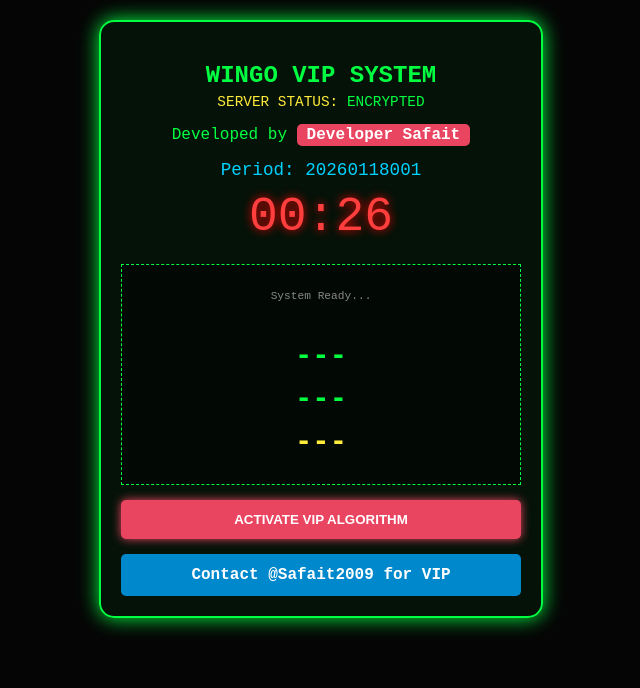
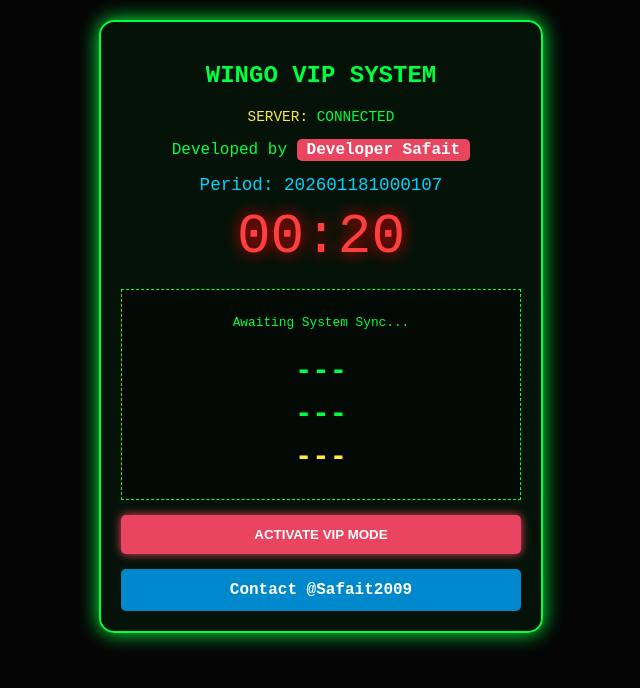
Before and after one commit to md0972541-del/Dk-win-hack-, a plain HTML site: page index.html in a window 1280 px wide. Shown: the whole page, without its empty margins (319-959 px from the left). Drawn offline with Linux system fonts and the light colour scheme.

Commit message:
Update index.html

```diff
--- a/index.html
+++ b/index.html
@@ -7,88 +7,95 @@
         body { font-family: 'Courier New', Courier, monospace; background-color: #050505; color: #00ff41; margin: 0; padding: 20px; text-align: center; }
         .box { border: 2px solid #00ff41; padding: 20px; border-radius: 15px; background: rgba(0, 255, 65, 0.05); box-shadow: 0 0 20px #00ff41; max-width: 400px; margin: auto; }
         .dev-name { color: #fff; background: #e94560; padding: 2px 10px; border-radius: 5px; font-weight: bold; }
-        .timer { font-size: 3em; margin: 10px 0; color: #ff3e3e; text-shadow: 0 0 10px red; }
+        .timer { font-size: 3.5em; margin: 10px 0; color: #ff3e3e; text-shadow: 0 0 15px red; }
         .vip-status { font-size: 0.9em; color: #ffeb3b; margin-bottom: 10px; }
         .result-box { margin-top: 20px; border: 1px dashed #00ff41; padding: 15px; background: rgba(0,0,0,0.5); }
         .signal { font-size: 1.8em; font-weight: bold; display: block; margin: 10px 0; }
         .btn-vip { background-color: #e94560; color: white; border: none; padding: 12px 25px; border-radius: 5px; font-weight: bold; cursor: pointer; margin-top: 15px; box-shadow: 0 0 10px #e94560; width: 100%; }
         .btn-telegram { background-color: #0088cc; color: white; border: none; padding: 12px 20px; border-radius: 5px; text-decoration: none; display: inline-block; margin-top: 15px; font-size: 1em; font-weight: bold; width: 90%; }
-        #log { font-size: 0.7em; color: #888; margin-top: 10px; height: 40px; overflow: hidden; }
+        #log { font-size: 0.8em; color: #00ff41; margin-top: 10px; height: 30px; }
     </style>
 </head>
 <body>
 
 <div class="box">
-    <h2 style="margin-bottom: 5px;">WINGO VIP SYSTEM</h2>
-    <div class="vip-status">SERVER STATUS: <span style="color: #00ff41;">ENCRYPTED</span></div>
+    <h2>WINGO VIP SYSTEM</h2>
+    <div class="vip-status">SERVER: <span style="color: #00ff41;">CONNECTED</span></div>
     <p>Developed by <span class="dev-name">Developer Safait</span></p>
 
-    <div style="font-size: 1.1em; color: #00d2ff;">Period: <span id="period">20260118001</span></div>
-    <div class="timer" id="timer">00:30</div>
+    <div style="font-size: 1.1em; color: #00d2ff;">Period: <span id="period">Loading...</span></div>
+    <div class="timer" id="timer">00:00</div>
 
     <div class="result-box">
-        <div id="log">System Ready...</div>
+        <div id="log">Awaiting System Sync...</div>
         <span class="signal" id="color-sig">---</span>
         <span class="signal" id="bs-sig">---</span>
         <span class="signal" id="num-sig" style="color: #ffeb3b;">---</span>
     </div>
 
-    <button class="btn-vip" onclick="activateVIP()">ACTIVATE VIP ALGORITHM</button>
-
-    <a href="https://t.me/Safait2009" class="btn-telegram">Contact @Safait2009 for VIP</a>
+    <button class="btn-vip" onclick="activateVIP()">ACTIVATE VIP MODE</button>
+    <a href="https://t.me/Safait2009" class="btn-telegram">Contact @Safait2009</a>
 </div>
 
 <script>
-    let timeLeft = 30;
-    let period = 20260118001;
     let isVipActive = false;
+    let lastProcessedPeriod = "";
+
+    function updateClock() {
+        const now = new Date();
+        const seconds = now.getSeconds();
+        const minutes = now.getMinutes();
+        const hours = now.getHours();
+
+        // ৩০ সেকেন্ডের গেমের জন্য টাইমার সেট করা (৩০ থেকে ০ উল্টো গণনা)
+        let remainingSeconds = 30 - (seconds % 30);
+        document.getElementById('timer').innerText = "00:" + (remainingSeconds < 10 ? "0" + remainingSeconds : remainingSeconds);
+
+        // আজকের তারিখ অনুযায়ী পিরিয়ড নম্বর তৈরি (YYYYMMDD + বর্তমান মিনিট)
+        const yyyy = now.getFullYear();
+        const mm = String(now.getMonth() + 1).padStart(2, '0');
+        const dd = String(now.getDate()).padStart(2, '0');
+        const totalMinutes = (hours * 60) + minutes;
+        const currentPeriod = `${yyyy}${mm}${dd}1000${totalMinutes}`;
+
+        document.getElementById('period').innerText = currentPeriod;
+
+        // যখনই নতুন পিরিয়ড শুরু হবে (৩০ বা ০ সেকেন্ডে), সিগন্যাল আপডেট হবে
+        if (remainingSeconds === 30 && lastProcessedPeriod !== currentPeriod) {
+            lastProcessedPeriod = currentPeriod;
+            generateSignal();
+        }
+    }
 
     function activateVIP() {
         let log = document.getElementById('log');
-        log.style.color = "#00ff41";
-        log.innerText = "Connecting to DK Win Server...";
-
-        setTimeout(() => { log.innerText = "Bypassing Firewall..."; }, 1000);
-        setTimeout(() => { log.innerText = "Extracting Hash Data..."; }, 2000);
+        log.innerText = "Syncing with Mobile Time...";
         setTimeout(() => {
-            log.innerText = "VIP ALGORITHM ACTIVATED!";
+            log.innerText = "VIP MODE ACTIVE";
             isVipActive = true;
             generateSignal();
-        }, 3000);
-    }
-
-    function startTimer() {
-        setInterval(() => {
-            if (timeLeft <= 0) {
-                timeLeft = 30;
-                period++;
-                document.getElementById('period').innerText = period;
-                generateSignal();
-            }
-            document.getElementById('timer').innerText = "00:" + (timeLeft < 10 ? "0" + timeLeft : timeLeft);
-            timeLeft--;
-        }, 1000);
+        }, 2000);
     }
 
     function generateSignal() {
-        if(!isVipActive) {
-            document.getElementById('log').innerText = "Running Standard Analysis...";
-        }
+        const colors = ["GREEN", "RED"];
+        const sizes = ["BIG", "SMALL"];
 
-        const colors = ["GREEN", "RED"];
         let color = colors[Math.floor(Math.random() * colors.length)];
-        let bigSmall = Math.random() > 0.5 ? "BIG" : "SMALL";
+        let size = sizes[Math.floor(Math.random() * sizes.length)];
         let number = Math.floor(Math.random() * 10);
 
         let colorEl = document.getElementById('color-sig');
         colorEl.innerText = color;
         colorEl.style.color = color === "RED" ? "#ff4d4d" : "#4dff4d";
 
-        document.getElementById('bs-sig').innerText = "SIZE: " + bigSmall;
-        document.getElementById('num-sig').innerText = "LUCKY NUMBER: " + number;
+        document.getElementById('bs-sig').innerText = "SIZE: " + size;
+        document.getElementById('num-sig').innerText = "NUMBER: " + number;
     }
 
-    startTimer();
+    // প্রতি সেকেন্ডে ঘড়ি আপডেট হবে
+    setInterval(updateClock, 1000);
+    updateClock();
 </script>
 
 </body>
```
